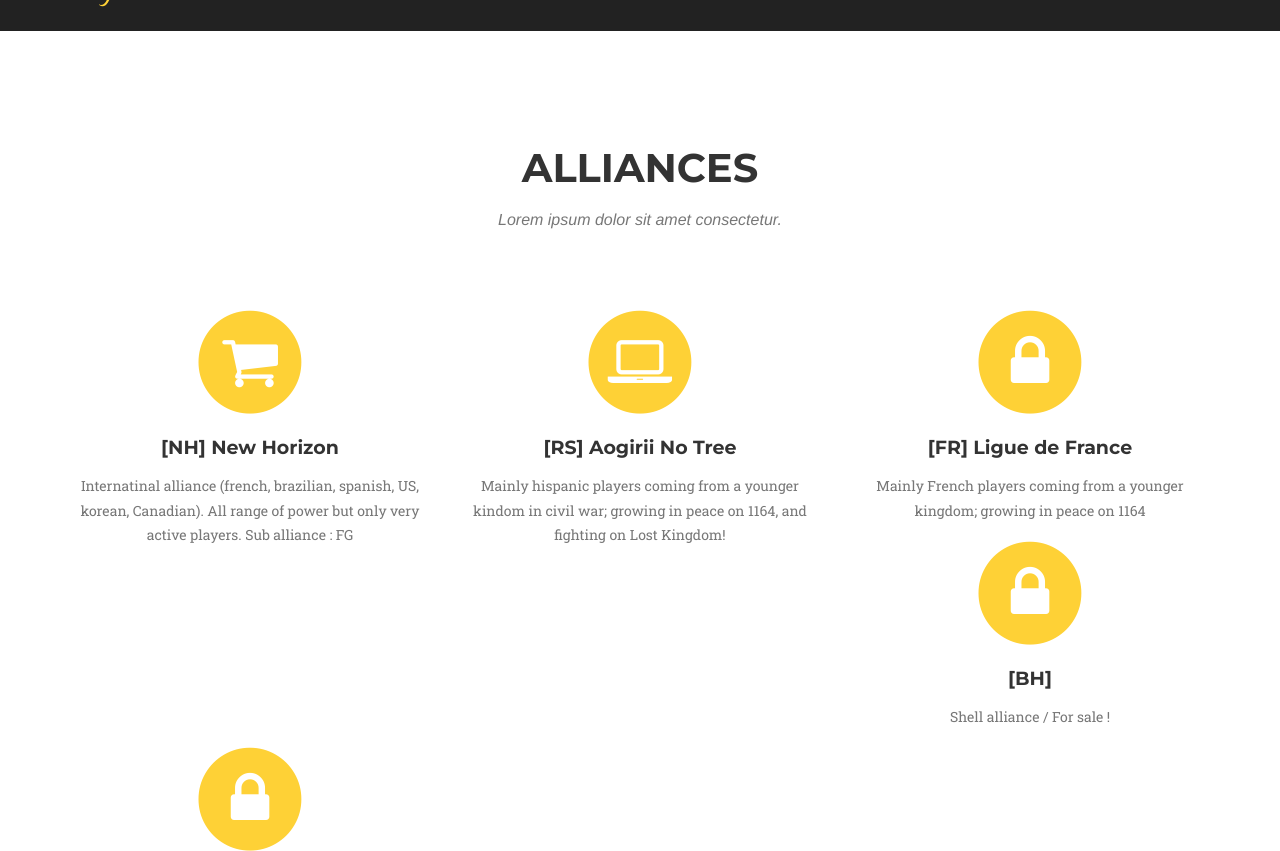
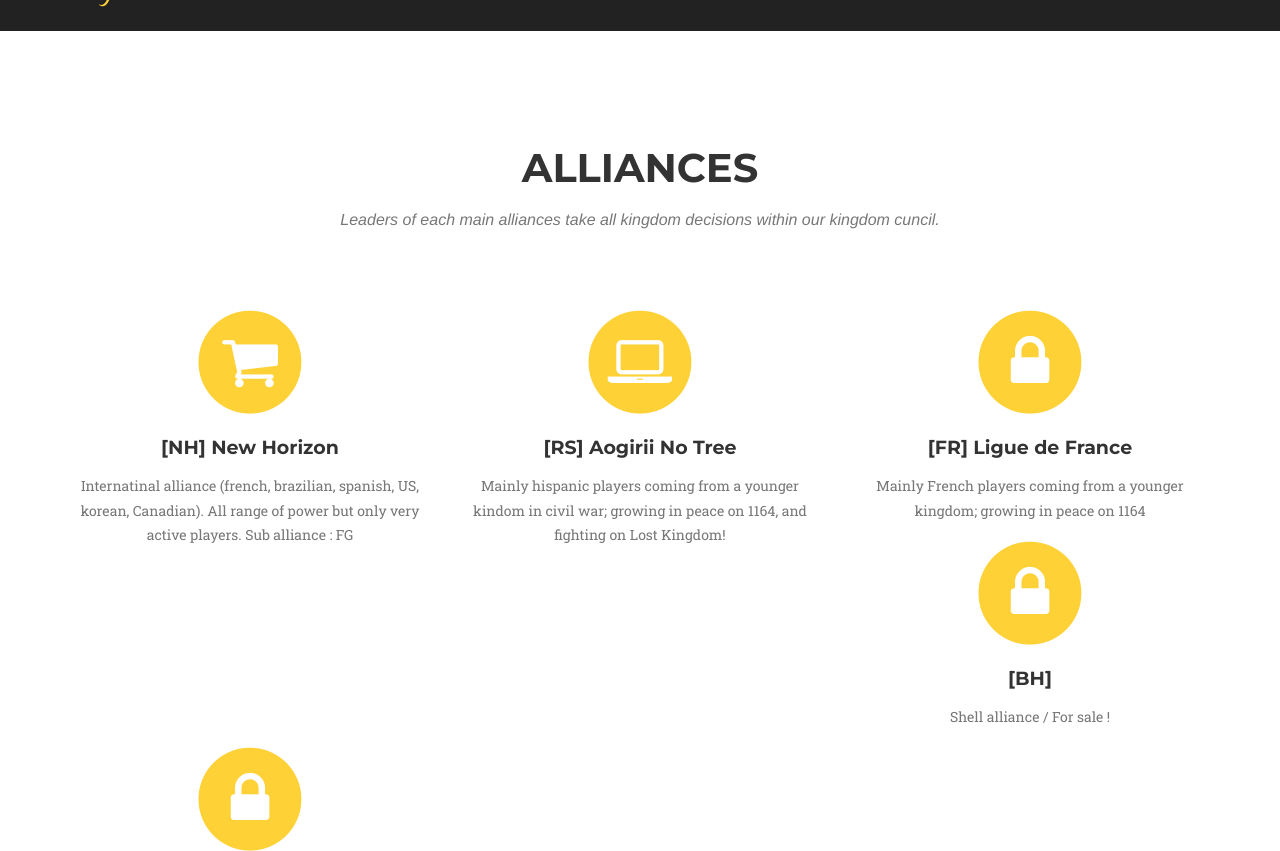
Before and after one commit to lysm-rok/K1164, a Jekyll site: the page built from index.html, in a window 1280 px wide and 900 px high, scrolled down 748 px, cut to the strip 49-900 px from the top of the window. Built offline with Jekyll 4.4.1, drawn with Linux system fonts in a browser that asks for light colours; some web fonts are replaced.

Commit message:
Update alliances.html
ajout d'une description

```diff
--- a/_includes/alliances.html
+++ b/_includes/alliances.html
@@ -4,7 +4,7 @@
             <div class="row">
                 <div class="col-lg-12 text-center">
                     <h2 class="section-heading">Alliances</h2>
-                    <h3 class="section-subheading text-muted">Lorem ipsum dolor sit amet consectetur.</h3>
+                    <h3 class="section-subheading text-muted">Leaders of each main alliances take all kingdom decisions within our kingdom cuncil.</h3>
                 </div>
             </div>
             <div class="row text-center">
```
